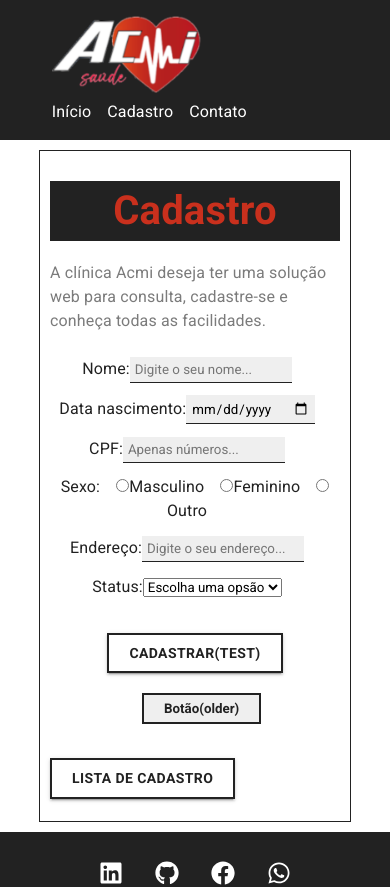
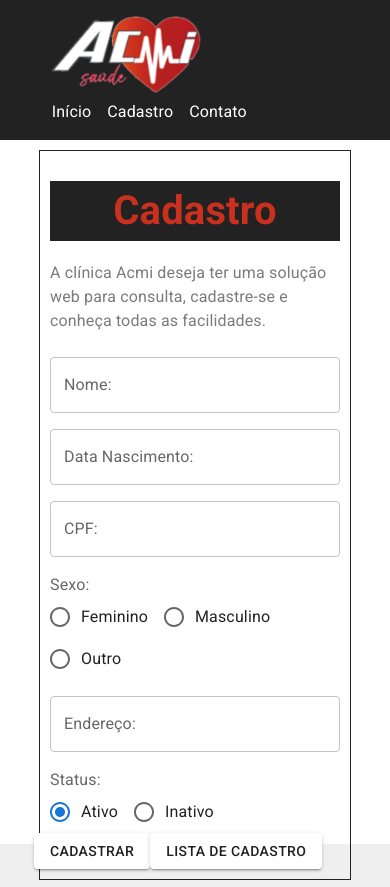
Before and after one commit to IsaiasSantanaDosSantos/Teste-desenvolvedor-jr, a React (Create React App) app: page /cadastro in a window 390 px wide. Shown: the top 887 px of the page. Built offline with nearby package versions, Linux system fonts and the light colour scheme.

Commit message:
fix: Making the form responsive with Material-UI.

```diff
--- a/src/components/layout/Form.js
+++ b/src/components/layout/Form.js
@@ -1,7 +1,18 @@
-import React, { useState } from "react";
+import React, { useEffect, useState } from "react";
 import { useNavigate } from "react-router-dom";
-import { Link } from "react-router-dom";
-import { Button, createTheme, ThemeProvider } from "@mui/material";
+//import { Link } from "react-router-dom";
+import {
+  Button,
+  createTheme,
+  ThemeProvider,
+  Grid,
+  TextField,
+  FormControl,
+  FormLabel,
+  RadioGroup,
+  FormControlLabel,
+  Radio,
+} from "@mui/material";
 
 import styles from "./Form.module.css";
 
@@ -12,6 +23,8 @@ const theme = createTheme({
     },
   },
 });
+
+let dados;
 
 function Form() {
   const [name, setName] = useState("");
@@ -42,155 +55,164 @@ function Form() {
       status,
     };
 
-    let novaLista = JSON.parse(localStorage.getItem("dadosPac"));
-    if (cpf.length < 11 || cpf.length > 11) {
+    let novaLista = JSON.parse(localStorage.getItem("dadosPac")) || [];
+
+    if (name.length <= 9) {
+      alert("Digite o nome completo.");
+      return;
+    } else if (birthdate === "") {
+      alert("Digite a data de nascimento!");
+      return;
+    } else if (cpf === "") {
+      alert("Digite o CPF!")
+      return
+    } else if (cpf.length < 11 || cpf.length > 11) {
       alert("CPF inválido! CPF precisa de 11 digitos");
+      return;
     } else {
       for (let i of novaLista) {
         if (i.cpf === cpf) {
           alert(`CPF "${cpf}" já cadstrado!`);
-          cpf.focus();
+          return
         }
       }
     }
+    if (gender === "") {
+      alert("Escolha o sexo!");
+      return;
+    }
+    if (status === "") {
+      alert("Escolha qual o Status");
+      return;
+    }
+
 
     dados.push(todosDados);
 
     localStorage.setItem("dadosPac", JSON.stringify(dados));
-    alert(
-      "Cadastro realizado com sucesso!\nSerá encaminhado a lista de cadastro."
-    );
+    alert("Cadastro realizado com sucesso!");
     // navigate("/listar");
   };
 
   return (
-    <div className={styles.init}>
+    <div>
       <form name="myForm" onSubmit={armazenar}>
-        <div>
-          <label>
-            Nome:
-            <input
-              type="text"
-              id="name"
-              placeholder="Digite o seu nome..."
-              required
+        <Grid container spacing={2} >
+          <Grid item sm={6} xs={12}>
+            <TextField
+              fullWidth={true}
+              name="name"
               value={name}
               onChange={(e) => setName(e.target.value)}
+              label="Nome:"
+              placeholder="Digite o nome completo..."
             />
-          </label>
-        </div>
-        <div>
-          <label>
-            Data nascimento:
-            <input
-              id="nasc"
-              name="data"
-              type="date"
-              required
+          </Grid>
+          <Grid item sm={6} xs={12}>
+            <TextField
+            fullWidth={true}
+              name="birthdate"
               value={birthdate}
               onChange={(e) => setBirthdate(e.target.value)}
+              label="Data Nascimento:"
             />
-          </label>
-        </div>
-        <div>
-          <label>
-            CPF:
-            <input
-              id="cpf"
+          </Grid>
+          <Grid item sm={6} xs={12}>
+            <TextField
+              fullWidth={true}
+              type="text"
               name="cpf"
-              type="text"
-              placeholder="Apenas números..."
               value={cpf}
               onChange={(e) => setCpf(e.target.value)}
-              required
+              label="CPF:"
+              placeholder="Digite o CPF..."
             />
-          </label>
-        </div>
-        <div>
-          <label>Sexo:</label>
+          </Grid>
 
-          <input
-            type="radio"
-            id="masc"
-            name="sexo"
+          <Grid item sm={6} xs={12}>
+            <FormControl >
+              <FormLabel id="demo-radio-buttons-group-label">Sexo:</FormLabel>
+              <RadioGroup
+                row={true}
+                aria-labelledby="demo-radio-buttons-group-label"
+                defaultValue="female"
+                name="radio-buttons-group"
+              >
+                <FormControlLabel
+                  htmlFor="fem"
+                  value="fem"
+                  control={<Radio />}
+                  label="Feminino"
+                  onChange={(e) => setGender(e.target.value)}
+                  checked={gender === "fem"}
+                />
+                <FormControlLabel
+                  htmlFor="masc"
                   value="masc"
+                  control={<Radio />}
+                  label="Masculino"
                   onChange={(e) => setGender(e.target.value)}
                   checked={gender === "masc"}
-            required
                 />
-          <label htmlFor="masc">Masculino</label>
-
-          <input
-            type="radio"
-            id="fem"
-            name="sexo"
-            value="fem"
-            onChange={(e) => setGender(e.target.value)}
-            checked={gender === "fem"}
-            required
-          />
-          <label htmlFor="fem">Feminino</label>
-
-          <input
-            type="radio"
-            id="outro"
-            name="sexo"
+                <FormControlLabel
+                  htmlFor="outro"
                   value="outro"
+                  control={<Radio />}
+                  label="Outro"
                   onChange={(e) => setGender(e.target.value)}
                   checked={gender === "outro"}
-            required
                 />
-          <label htmlFor="outro">Outro</label>
-        </div>
-        <div>
-          <label>
-            Endereço:
-            <input
-              id="endereco"
-              name="endereco"
-              type="text"
+              </RadioGroup>
+            </FormControl>
+          </Grid>
+          <Grid item sm={6} xs={12}>
+            <TextField
+              fullWidth={true}
+              name="address"
               value={address}
               onChange={(e) => setAddress(e.target.value)}
-              placeholder="Digite o seu endereço..."
+              label="Endereço:"
+              placeholder="Digite o endereço..."
             />
-          </label>
-        </div>
-        <div>
-          <label htmlFor="status">
-            Status:
-            <select
-              name="status"
-              id="status"
-              required
+          </Grid>
+
+          <Grid item sm={6} xs={12}>
+            <FormControl
               value={status}
               onChange={(e) => setStatus(e.target.value)}
             >
-              <option value="">Escolha uma opsão</option>
-              <option value="ativo">Ativo</option>
-              <option value="inativo">Inativo</option>
-            </select>
-          </label>
-        </div>
-        <div>
+              <FormLabel id="demo-radio-buttons-group-label">Status:</FormLabel>
+              <RadioGroup
+                row={true}
+                aria-labelledby="demo-radio-buttons-group-label"
+                defaultValue="ativo"
+                name="radio-buttons-group"
+              >
+                <FormControlLabel
+                  value="ativo"
+                  control={<Radio />}
+                  label="Ativo"
+                />
+                <FormControlLabel
+                  value="inativo"
+                  control={<Radio />}
+                  label="Inativo"
+                />
+              </RadioGroup>
+            </FormControl>
+          </Grid>
+          <div >
             <ThemeProvider theme={theme}>
-            <Button variant="contained" color="primary" onClick={armazenar}>
-              Cadastrar(test)
+              <Button variant="contained" color="primary" onClick={armazenar}
+              item sm={6} xs={12}>Cadastrar
               </Button>
-          </ThemeProvider>
-
-
-          <button>Botão(older)</button>
-
-
-        </div>
-      </form>
-      <div>
-        <ThemeProvider theme={theme}>
-          <Button variant="contained" color="primary" onClick={registerList}>
-            Lista de cadastro
+              <Button variant="contained" color="primary" onClick={registerList}
+              item sm={6} xs={12} >Lista de cadastro
               </Button>
             </ThemeProvider>
           </div>
+        </Grid>
+      </form>
     </div>
   );
 }
--- a/src/components/layout/Form.module.css
+++ b/src/components/layout/Form.module.css
@@ -1,7 +1,6 @@
-.init form {
-  text-align: center;
-}
 
+
+/*
 .init label {
   padding-right: 1em;
 }
@@ -52,3 +51,5 @@
 .init div {
   margin-bottom: 0.8em;
 }
+
+*/
--- a/src/components/pages/Cadastro.js
+++ b/src/components/pages/Cadastro.js
@@ -1,10 +1,13 @@
-//import React, { useState } from "react";
+import React, { useEffect } from "react";
 
 import Form from "../layout/Form.js";
 
 import styles from "./Cadastro.module.css";
 
 function Cadastro() {
+
+
+
   return (
     <div className={styles.init}>
       <h1>Cadastro</h1>
```
Lines whose indentation alone changed are shown as unchanged.
